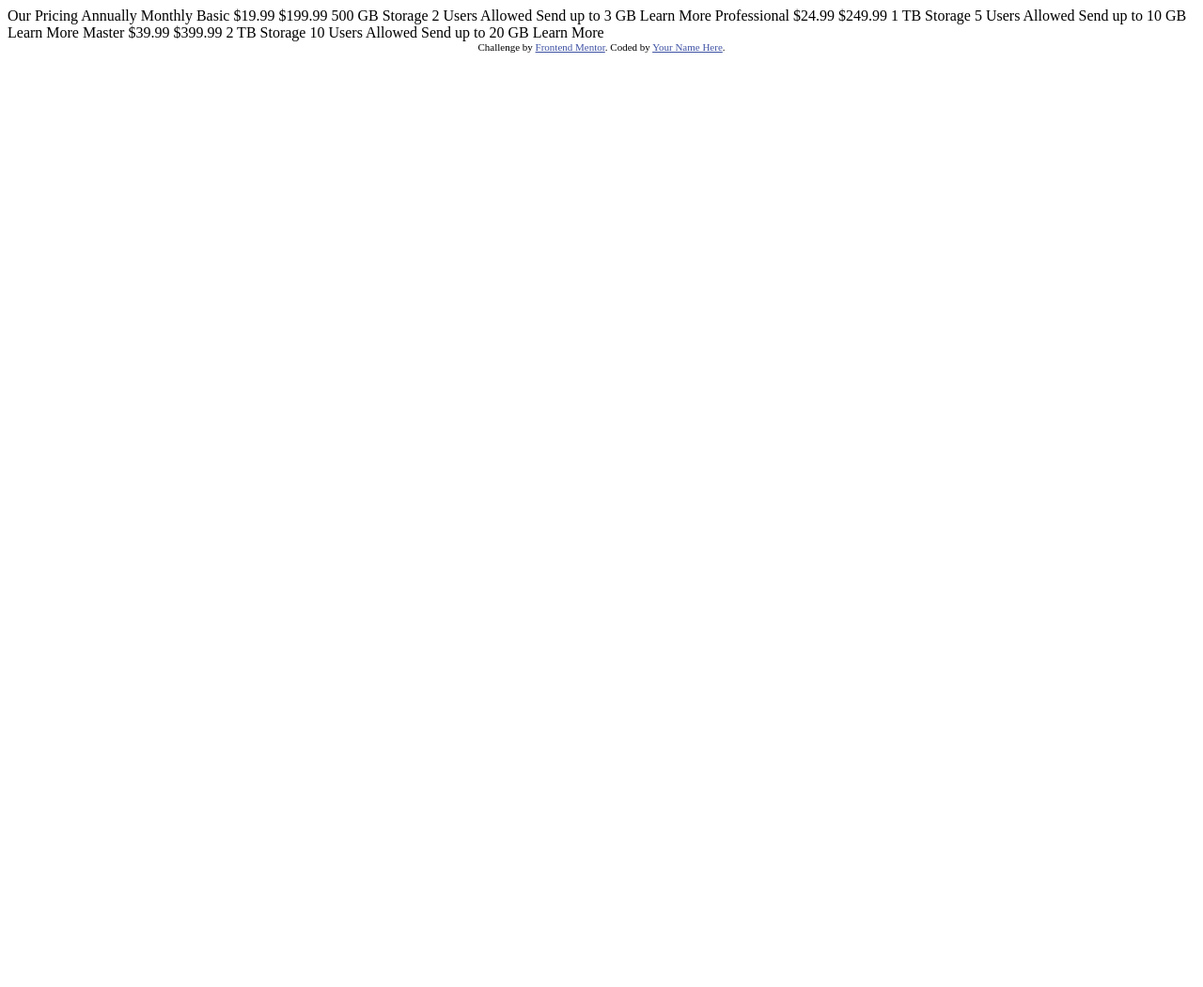
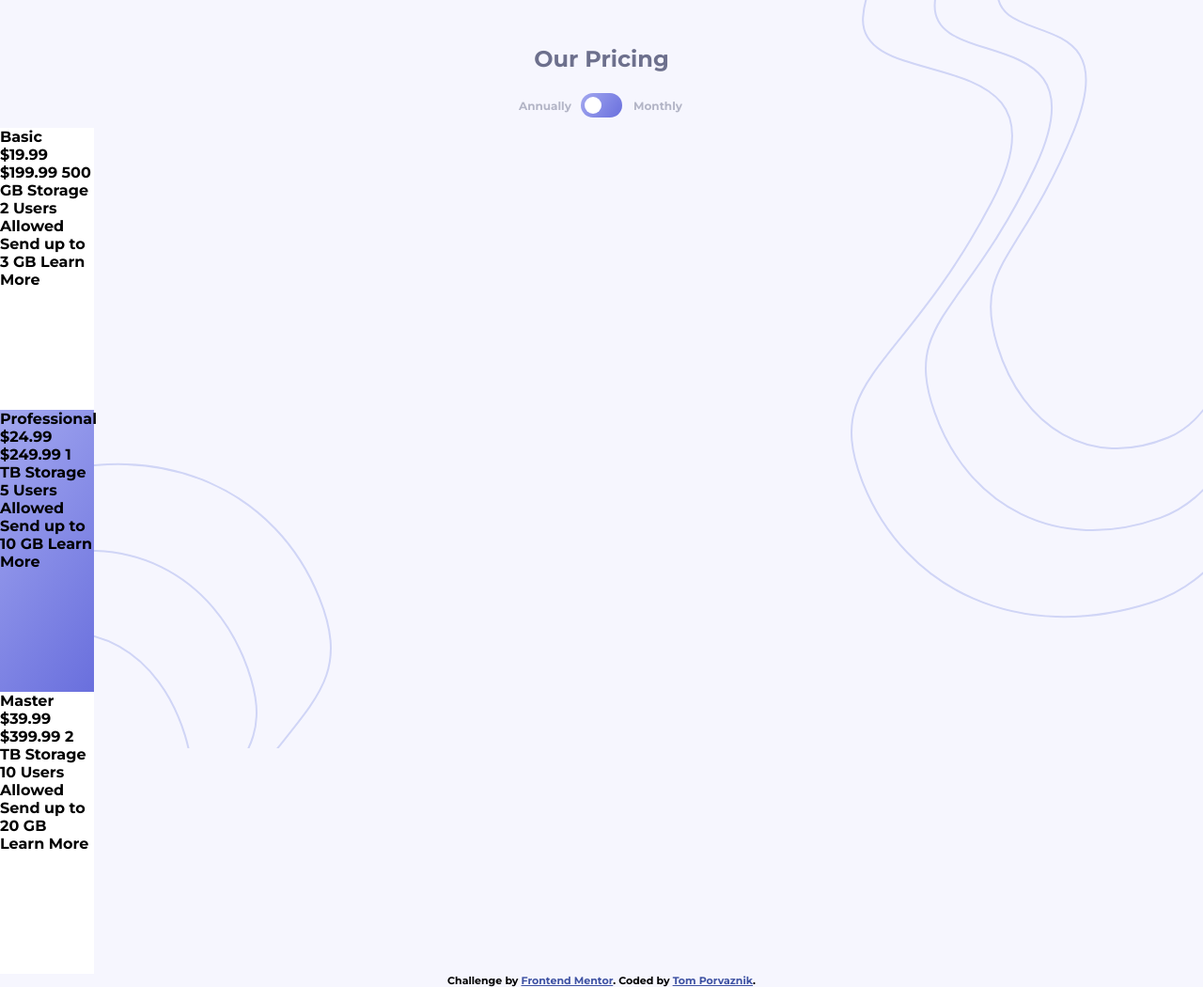
Before and after one commit to tomporvaz/fem_pricing-component-with-toggle, a plain HTML site: page index.html in a window 1280 px wide. Shown: the whole page at 94% size. Before the commit the page ends 800 px from the top, so only its background shows below. Drawn offline with Linux system fonts and the light colour scheme.

Commit message:
Styled and built top half of page.

```diff
--- a/index.html
+++ b/index.html
@@ -8,6 +8,9 @@
 
   <title>Frontend Mentor | [Challenge Name Here]</title>
 
+  <link rel="stylesheet" type="text/css" href="style.css">
+  <link href="https://fonts.googleapis.com/css?family=Montserrat:700&display=swap" rel="stylesheet">
+
   <!-- Feel free to remove these styles or customise in your own stylesheet 👍 -->
   <style>
     .attribution { font-size: 11px; text-align: center; }
@@ -16,10 +19,20 @@
 </head>
 <body>
 
-  Our Pricing
-  Annually
-  Monthly
 
+
+  <h1>Our Pricing</h1>
+
+  <div class="toggle-grid">
+    <h4>Annually</h4>
+    <label class="switch">
+      <input type="checkbox">
+      <span class="slider round"></span>
+    </label>
+    <h4>Monthly</h4>
+  </div>
+
+  <section class="card1">
     Basic
     &dollar;19.99
     &dollar;199.99
@@ -27,7 +40,9 @@
     2 Users Allowed
     Send up to 3 GB
     Learn More
+  </section>
 
+  <section class="card2">
     Professional
     &dollar;24.99
     &dollar;249.99
@@ -35,7 +50,9 @@
     5 Users Allowed
     Send up to 10 GB
     Learn More
+  </section>
 
+  <section class="card1">
     Master
     &dollar;39.99
     &dollar;399.99
@@ -43,10 +60,23 @@
     10 Users Allowed
     Send up to 20 GB
     Learn More
+  </section>
 
   <div class="attribution">
     Challenge by <a href="https://www.frontendmentor.io?ref=challenge" target="_blank">Frontend Mentor</a>.
-    Coded by <a href="#">Your Name Here</a>.
+    Coded by <a href="https://twitter.com/tomporvaz">Tom Porvaznik</a>.
   </div>
+
+
+  <!-- background images -->
+
+  <div class="background-img-top">
+    <img src="images/bg-top.svg" alt="squiggly lines">
+  </div>
+
+  <div class="background-img-bottom">
+    <img src="images/bg-bottom.svg" alt="rounded concentric lines">
+  </div>
+
 </body>
 </html>
--- /dev/null
+++ b/style.css
@@ -0,0 +1,132 @@
+:root{
+    --primary-gradient: linear-gradient(125deg, hsl(236, 72%, 79%), hsl(237, 63%, 64%));
+    --very-light-grayish-blue: hsl(240, 78%, 98%);
+    --light-grayish-blue: hsl(234, 14%, 74%);
+    --graish-blue: hsl(233, 13%, 49%);
+    --dark-grayish-blue: hsl(232, 13%, 33%);
+}
+
+body{
+    background-color: var(--very-light-grayish-blue);
+    margin: 0;
+    font-family: Montserrat, sans-serif;
+    font-weight: 700;
+}
+
+.card1{
+    background-color: white;
+    height: 300px;
+    width: 100px;
+}
+
+.card2{
+    background: var(--primary-gradient);
+    height: 300px;
+    width: 100px;
+}
+
+
+/* headline element for Our Pricing*/
+h1{
+    position: relative;
+    margin: 2em, auto, .5em, auto;
+    text-align: center;
+    color: var(--graish-blue);
+    font-size: 24px;
+    margin-block-start:2em;
+    margin-block-end:.5em;
+    margin-inline-start:auto;
+    margin-inline-end:auto;
+}
+
+/* toggle style */
+.toggle-grid{
+    display: grid;
+    grid-template-columns: repeat(3, 60px);
+    align-items: center;
+    justify-items: center;
+    color: var(--light-grayish-blue);
+    margin-top: 0.5em;
+    justify-content: center;
+}
+
+.toggle-grid h4{
+    font-size: 12px;
+}
+
+.switch{
+    position: relative;
+    display: inline-block;
+    width: 44px;
+    height: 26px;
+
+}
+
+.switch input{
+    opacity: 0;
+    width: 0;
+    height: 0;
+}
+
+.slider{
+    position: absolute;
+    cursor: pointer;
+    border-radius: 26px;
+    top: 0;
+    left: 0;
+    right: 0;
+    bottom: 0;
+    background: var(--primary-gradient);
+    -webkit-transition: .4s;
+    transition: .4s;
+}
+
+.slider:before {
+    position: absolute;
+    content: "";
+    height: 18px;
+    width: 18px;
+    border-radius: 50%;
+    left: 4px;
+    bottom: 4px;
+    background-color: white;
+    -webkit-transition: .4s;
+    transition: .4s;
+}
+
+input:checked + .slider:before {
+    -webkit-transform: translateX(26px);
+    -ms-transform: translateX(26px);
+    transform: translateX(18px);
+}
+
+
+
+/* background styles */
+.background-img-top{
+    top: -5%;
+    right: -50%;
+    z-index: -1;
+    position: absolute;
+}
+
+.background-img-bottom{
+    display: none;
+    bottom: 0;
+    left: 0;
+    z-index: -1;
+    position: absolute;
+}
+
+/* media query for desktop devices */
+@media(min-width: 376px){
+    .background-img-top{
+        top: 0;
+        right: 0;
+    }
+
+    .background-img-bottom{
+        display: block;
+    }
+
+}
```
Lines whose indentation alone changed are shown as unchanged.
